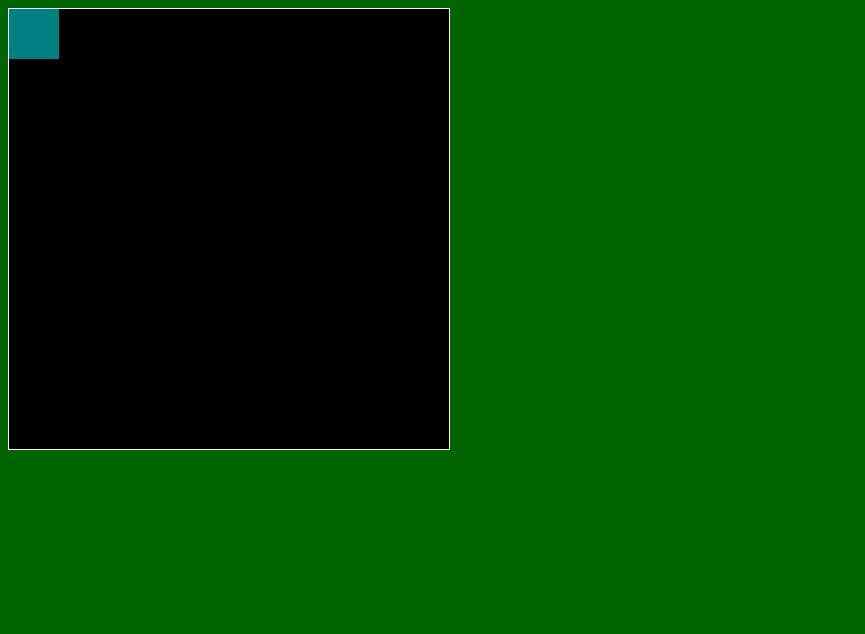
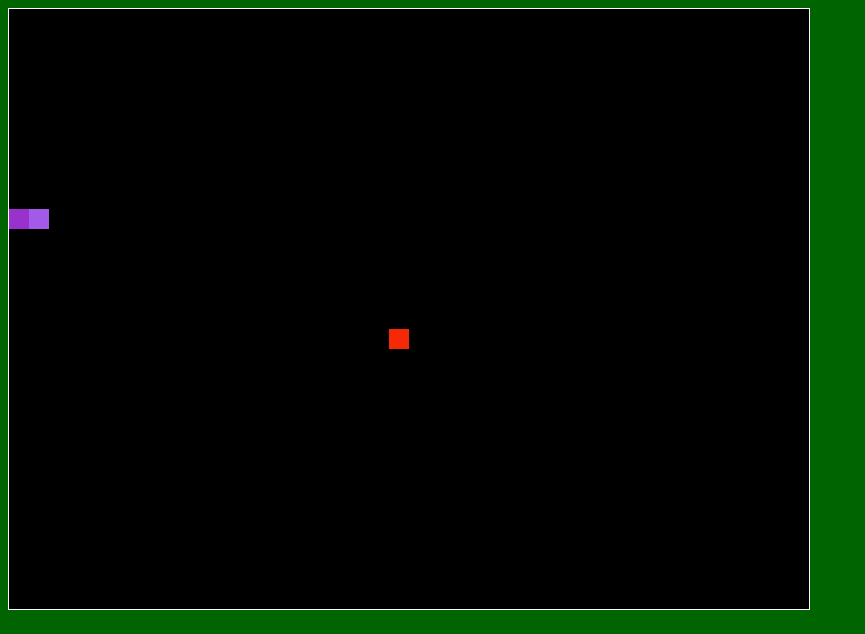
Before and after one commit to SlartBart/SlartBart.github.io, a plain HTML site: page asd-projects/snake/index.html in a window 1280 px wide. Shown: the top 634 px of the page, without its empty margins (0-865 px from the left). Drawn offline with Linux system fonts and the light colour scheme.

Commit message:
Completed Snake

```diff
--- a/asd-projects/snake/index.css
+++ b/asd-projects/snake/index.css
@@ -4,18 +4,39 @@ body {
 }
 
 #board {
-  width: 440px;
-  height: 440px;
+  width: 800px;
+  height: 600px;
   border: 1px solid white;
   background-color: black;
   position: relative;
 }
 
-#gameItem {
-  background-color: teal;
-  width: 50px;
-  height: 50px;
+.apple {
+  background-color: rgb(245, 41, 5);
+  width: 20px;
+  height: 20px;
   position: absolute;
 /*   left: 100px; */  /* Uncomment if you want to set a "starting" position */
 /*   top: 100px;  */  /* Uncomment if you want to set a "starting" position */
 }
+#head {
+  background-color: darkorchid;
+  width: 20px;
+  height: 20px;
+  position:absolute;
+}
+.body{
+  background-color: rgb(164, 90, 233);
+  width:20px;
+  height:20px;
+  position:absolute;
+}
+#score{
+  font-family: 'Times New Roman', Times, serif;
+  font-size: 30px;
+  color:aliceblue;
+}
+#apple{
+  top:320px;
+  left:380px;
+}
--- a/asd-projects/snake/index.html
+++ b/asd-projects/snake/index.html
@@ -12,7 +12,11 @@
 
   <body>
     <div id='board'>
-      <div id='gameItem'></div>
+      <div id='apple' class="apple"></div>
+
+      <div id="head"></div>
+      <div id="pc1" class="body"></div>
     </div>
+    <p id="score">Score: 0</p>
   </body>
 </html>
--- a/asd-projects/snake/index.js
+++ b/asd-projects/snake/index.js
@@ -12,11 +12,40 @@ function runProgram(){
   var FRAMES_PER_SECOND_INTERVAL = 1000 / FRAME_RATE;
 
   // Game Item Objects
-
+    var snake = [ //stores our snake and block ids
+      {
+        id:"#head",
+        x: 400,
+        y: 200,
+      },
+      {
+        id:"#pc1",
+        x:400,
+        y: 220,
+      }
+    ]
+    var head = {//stores current head speed. head won't stop until collision
+      speedx : -20,
+      speedy : 0,
+    }
+    var apple  = {
+      id:"#apple",
+      x:380,
+      y:320,
+      eaten: 0
+    };
+    const KEY = {
+      up: "ArrowUp",
+      down: "ArrowDown",
+      left : "ArrowLeft",
+      right : "ArrowRight"
+    }
+    var play=true;
+    var allowInput=false;
 
   // one-time setup
-  var interval = setInterval(newFrame, FRAMES_PER_SECOND_INTERVAL);   // execute newFrame every 0.0166 seconds (60 Frames per second)
-  $(document).on('eventType', handleEvent);                           // change 'eventType' to the type of event you want to handle
+  var interval = setInterval(newFrame, 200);   // execute newFrame every 0.0166 seconds (60 Frames per second)
+  $(document).on('keydown', handleEvent);                           // change 'eventType' to the type of event you want to handle
 
   ////////////////////////////////////////////////////////////////////////////////
   ///////////////////////// CORE LOGIC ///////////////////////////////////////////
@@ -27,6 +56,13 @@ function runProgram(){
   by calling this function and executing the code inside.
   */
   function newFrame() {
+    allowInput=true;
+    slitherP1();
+    collisions();
+    if(play){// if not collided
+    regardingTheApple();
+    slitherP2();
+    }
 
 
   }
@@ -35,17 +71,115 @@ function runProgram(){
   Called in response to events.
   */
   function handleEvent(event) {
-
+  if(allowInput){
+    if(event.key===KEY.up) // because of how snake traditionally moves, x and y movement are mutually exclusive.
+    {
+      head.speedy = -20;
+      head.speedx = 0;
+    }
+    if(event.key===KEY.down)
+    {
+      head.speedy = 20;
+      head.speedx = 0;
+    }
+    if(event.key===KEY.left)
+    {
+      head.speedy = 0;
+      head.speedx = -20;
+    }
+    if(event.key===KEY.right)
+    {
+      head.speedy = 0;
+      head.speedx = 20;
+    }allowInput=false;
   }
+}
 
   ////////////////////////////////////////////////////////////////////////////////
   ////////////////////////// HELPER FUNCTIONS ////////////////////////////////////
   ////////////////////////////////////////////////////////////////////////////////
+ function regardingTheApple()//places the apple, and on being "eaten" moves it to a new location not occupied by the snake.
+ {
+  //place apples
 
 
+   $(apple.id).css("top", apple.y+"px");
+   $(apple.id).css("left", apple.x+"px");
+
+   if(snake[0].x===apple.x&&snake[0].y===apple.y)//check if eaten
+   {
+    let notSnake=false;//disposable variable
+    while(!notSnake)//checks if the region is occupied by one of the snake blocks
+    {
+      notSnake=true;
+      //new random position
+      apple.x=Math.floor(Math.random()*40)*20;
+      apple.y=Math.floor(Math.random()*30)*20;
+      for(var i = 0; i<snake.length; i++)//check all snake blocks, if its on a snake block, reroll. continue untill it isn't
+      {
+        if(apple.x===snake[i].x&&apple.y===snake[i].y)
+        {
+          notSnake=false;
+        }
+      }
+    }
+    apple.eaten++;//increase point count
+    $("#score").text("Score: "+apple.eaten);
+    grow();//add new block to the snake
+   }
+
+
+
+ }
+ function slitherP1()//moves the snake data object, according to the keys pressed.
+ {
+  for(var i = snake.length-1; i>0; i--)
+  {
+    snake[i].x=snake[i-1].x;
+    snake[i].y=snake[i-1].y;
+  }
+  //head is moved seperately, since it is special.
+  snake[0].x+=head.speedx;
+  snake[0].y+=head.speedy;
+
+ }
+ function slitherP2()//display the snake. by desplaying it after checking for collisions, we remove the bug of where it would cross over itself, and pass the borders
+ {
+  for(var i = 0; i<snake.length; i++)
+  {
+    $(snake[i].id).css("top", snake[i].y+"px");
+    $(snake[i].id).css("left", snake[i].x+"px");
+  }
+ }
+  function collisions()// check for wall collision, and check for inter-snake collision
+  {
+    for(var i = 1; i<snake.length; i++)
+    {
+      if(snake[0].x===snake[i].x&&snake[0].y===snake[i].y)//body collision check
+      {
+        play=false;
+        endGame();
+      }
+    }
+    if(snake[0].x<0||snake[0].x>780||snake[0].y<0||snake[0].y>580)//wall collision check
+    {
+      play=false;
+      endGame();
+    }
+  }
+  function grow()// when apple is eaten, create a new div, and place new snake bit
+  {
+    $("#board").append("<div id='pc"+snake.length+"' class='body'></div>");
+    snake.push({id:"#pc"+(snake.length), x:snake[snake.length-1].x, y:snake[snake.length-1].y});
+    $(snake[snake.length-1].id).css("top", snake[snake.length-1].y);
+    $(snake[snake.length-1].id).css("left", snake[snake.length-1].x);
+
+  }
   function endGame() {
     // stop the interval timer
     clearInterval(interval);
+
+    alert("your score is: "+ apple.eaten +" points!");
 
     // turn off event handlers
     $(document).off();
```
